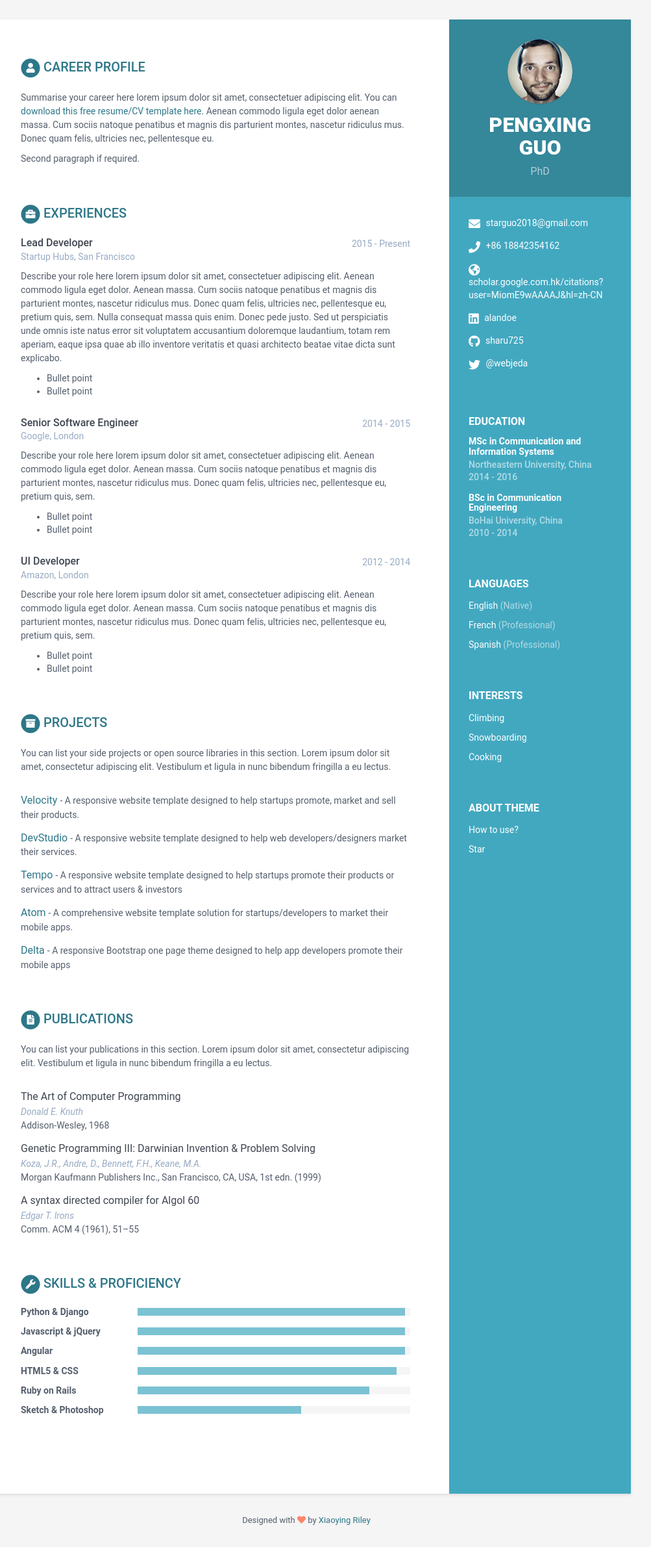
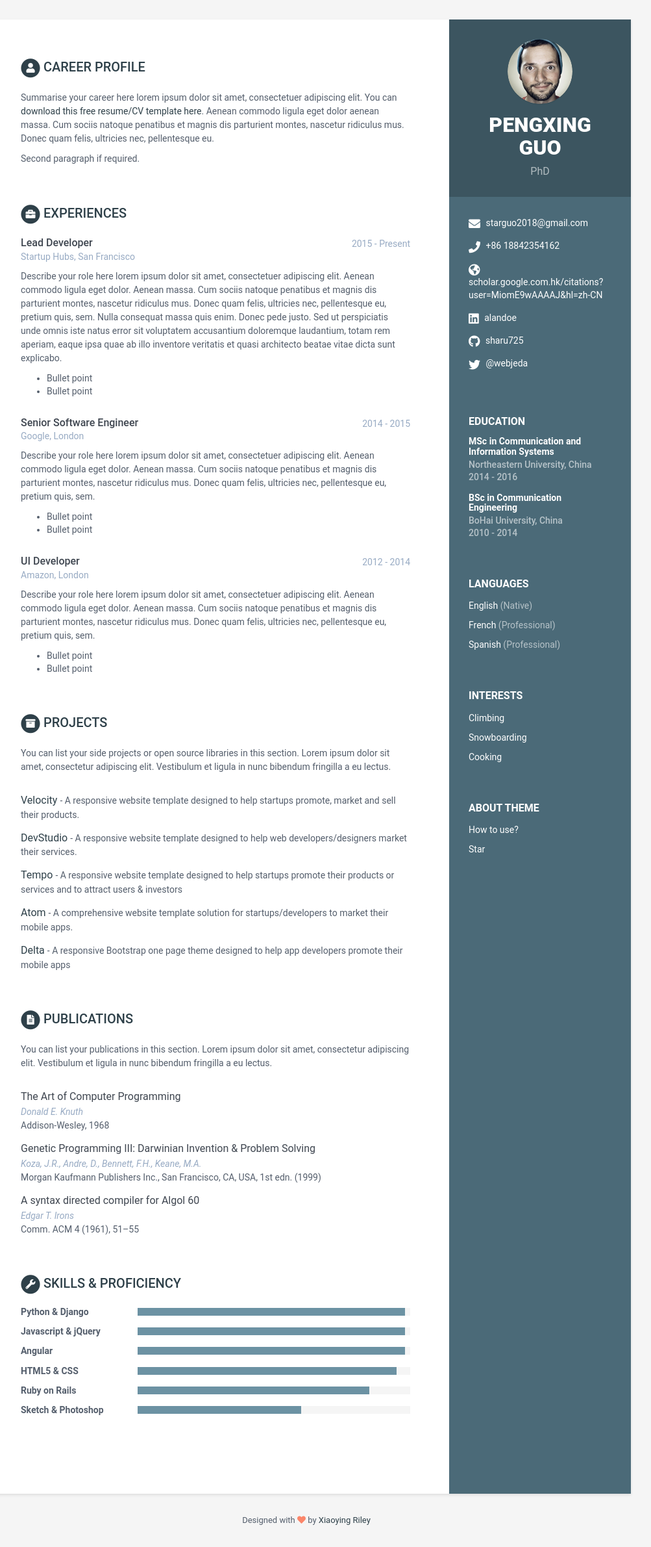
Before and after one commit to STAR-GUO/star.github.io, a Jekyll site: the page built from index.html, in a window 1280 px wide. Shown: the whole page at 65% size, without its empty margins (168-1171 px from the left). Built offline with Jekyll 4.4.1, drawn with Linux system fonts in a browser that asks for light colours.

Commit message:
Update _config.yml

```diff
--- a/_config.yml
+++ b/_config.yml
@@ -3,11 +3,11 @@
 # Site Settings
 title: GUO PENGXING
 url: 'http://webjeda.com'
-baseurl: '/online-cv' #change it according to your repository name
+baseurl: '/PX Guo-cv' #change it according to your repository name
 description: A beautiful Jekyll theme for creating resume
 # Style will be applied only after restarting the build or serve. Just choose one of the options.
-theme_skin: blue # blue turquoise green berry orange ceramic
-chrome_mobile_color: #use hex colors (ex:#1976d2) or leave empty if you don't want a color for chrome mobile searchbar
+theme_skin: ceramic # blue turquoise green berry orange ceramic
+chrome_mobile_color: 1976d2 #use hex colors (ex:#1976d2) or leave empty if you don't want a color for chrome mobile searchbar
 
 # Tracker
 analytics: UA-83979019-1
```
